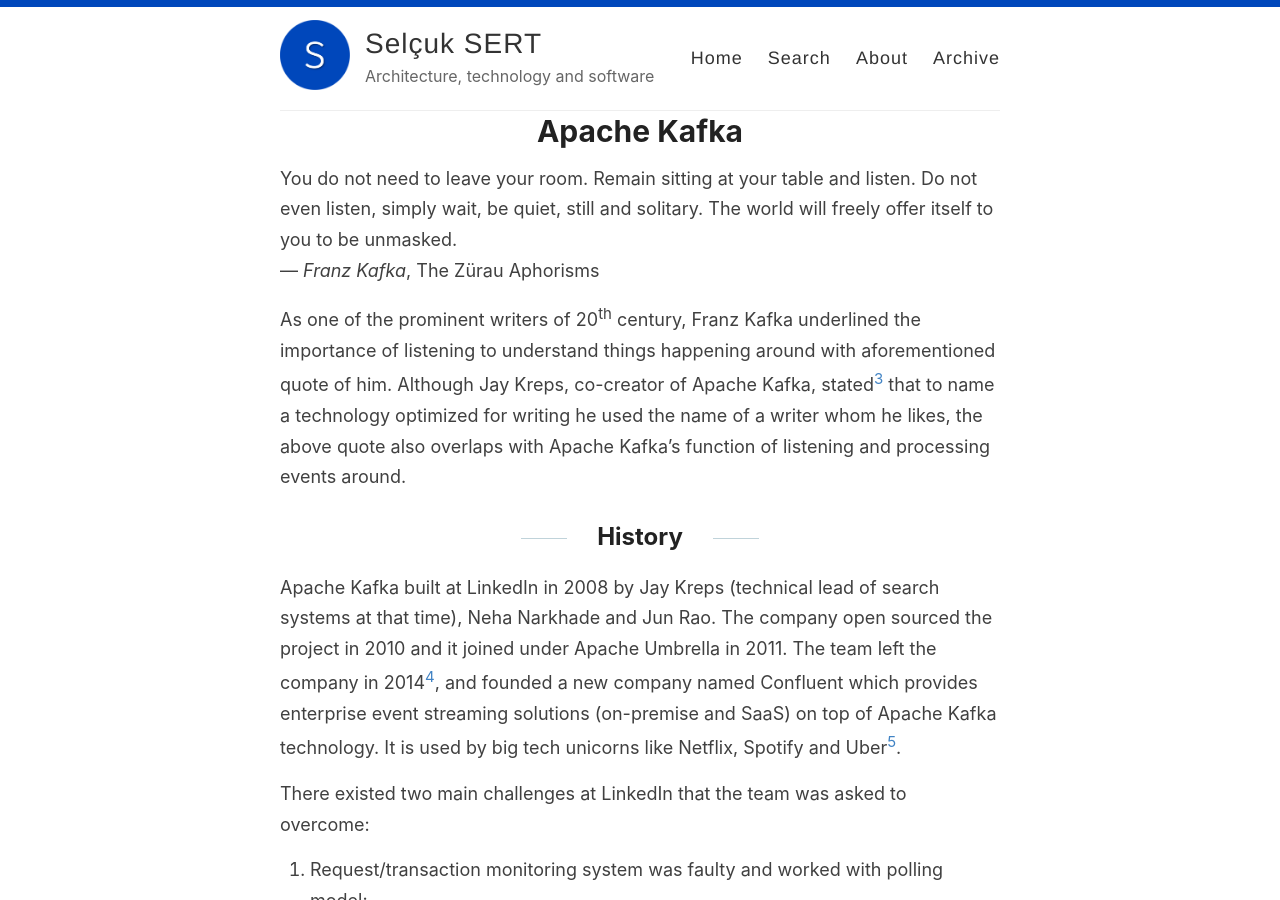
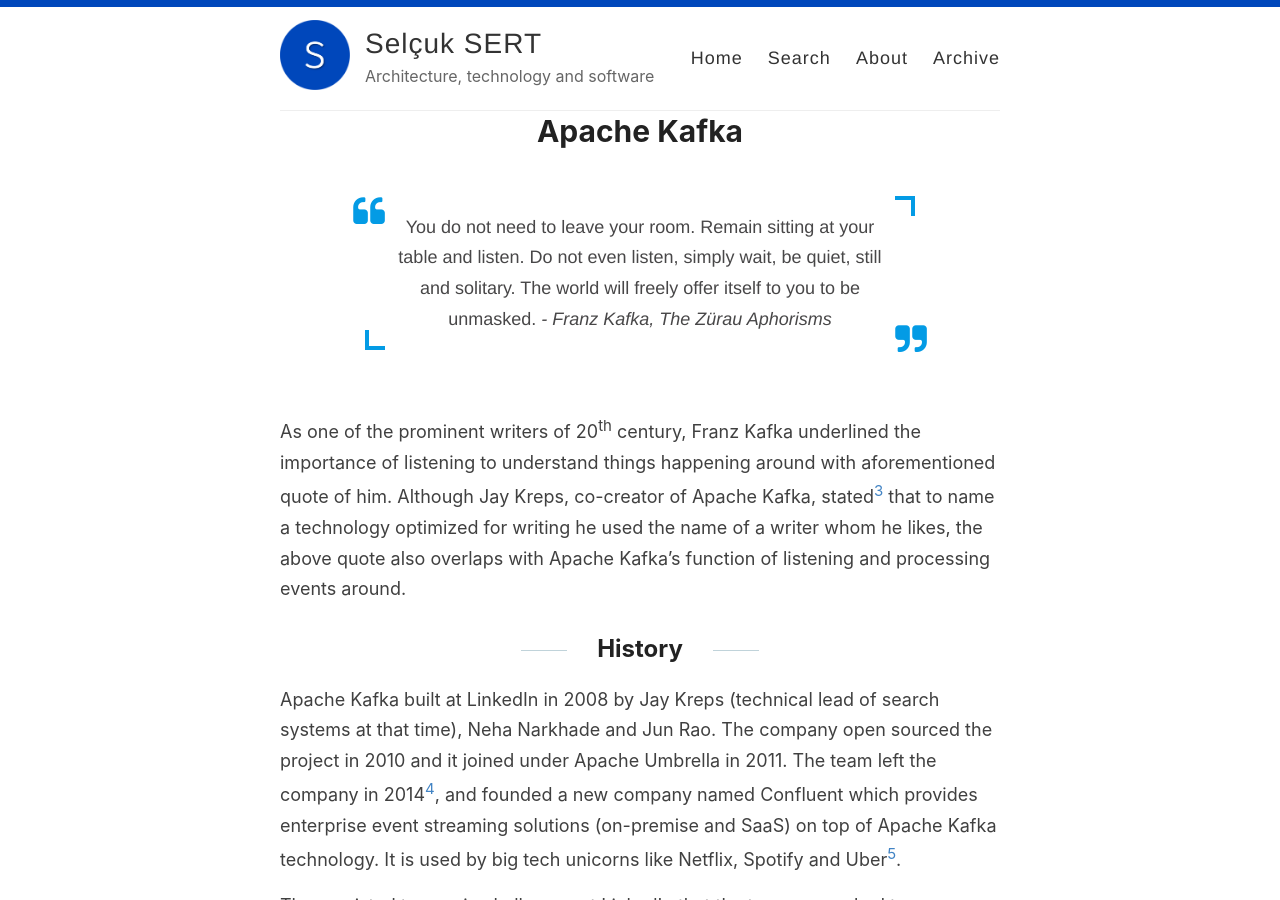
Before and after one commit to selcuksert/selcuksert.github.io, a Jekyll site: the page built from _posts/2021-12-25-apache-kafka.md, in a window 1280 px wide and 900 px high, scrolled down 2894 px. Built offline with Jekyll 4.4.1, drawn with Linux system fonts in a browser that asks for light colours; nearby versions of some CDN libraries.

Commit message:
Updated article

```diff
--- a/_posts/2021-12-25-apache-kafka.md
+++ b/_posts/2021-12-25-apache-kafka.md
@@ -35,7 +35,7 @@ The variety of event sources (sensors on a plane, IoT devices on lorry fleet, cl
 Generally speaking, these types of systems implements no control on the pace of incoming requests and data streams (e.g. ingress buffer for events). There is no focus on the context and content of data and what is being communicated. The last and may be the most prominent drawback is that the communication between client and server is not replayable. IOW, it is difficult to reconstruct or rollback the state in case of any need.
 
 # Apache Kafka
-> You do not need to leave your room. Remain sitting at your table and listen. Do not even listen, simply wait, be quiet, still and solitary. The world will freely offer itself to you to be unmasked.<br/>―  _Franz Kafka_, The Zürau Aphorisms
+{% include pullquote.html quote="You do not need to leave your room. Remain sitting at your table and listen. Do not even listen, simply wait, be quiet, still and solitary. The world will freely offer itself to you to be unmasked." cite="Franz Kafka, The Zürau Aphorisms" %}
 
 As one of the prominent writers of 20<sup>th</sup> century, Franz Kafka underlined the importance of listening to understand things happening around with aforementioned quote of him. Although Jay Kreps, co-creator of Apache Kafka, stated[^3] that to name a technology optimized for writing he used the name of a writer whom he likes, the above quote also overlaps with Apache Kafka's function of listening and processing events around.
 
```
